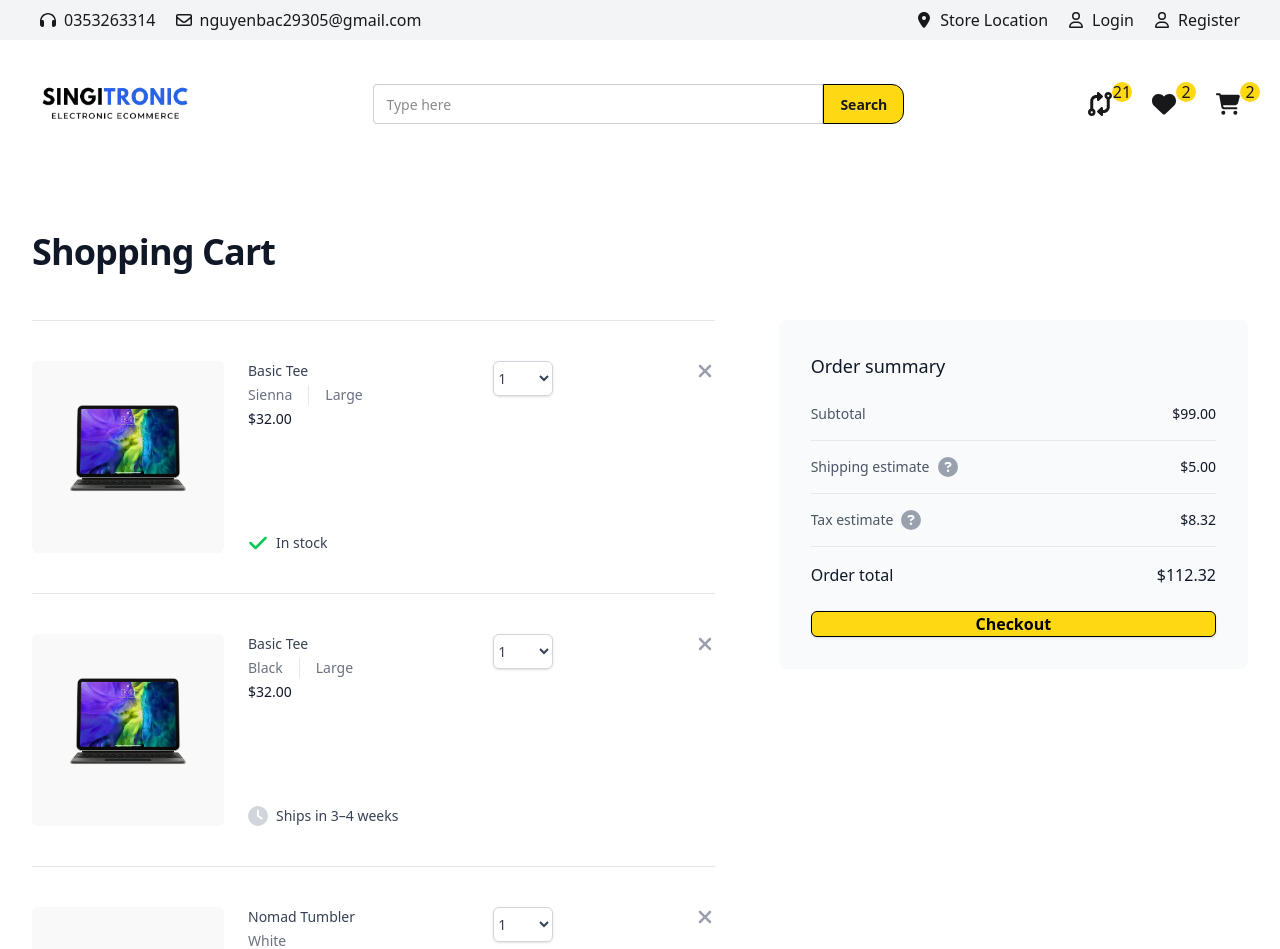
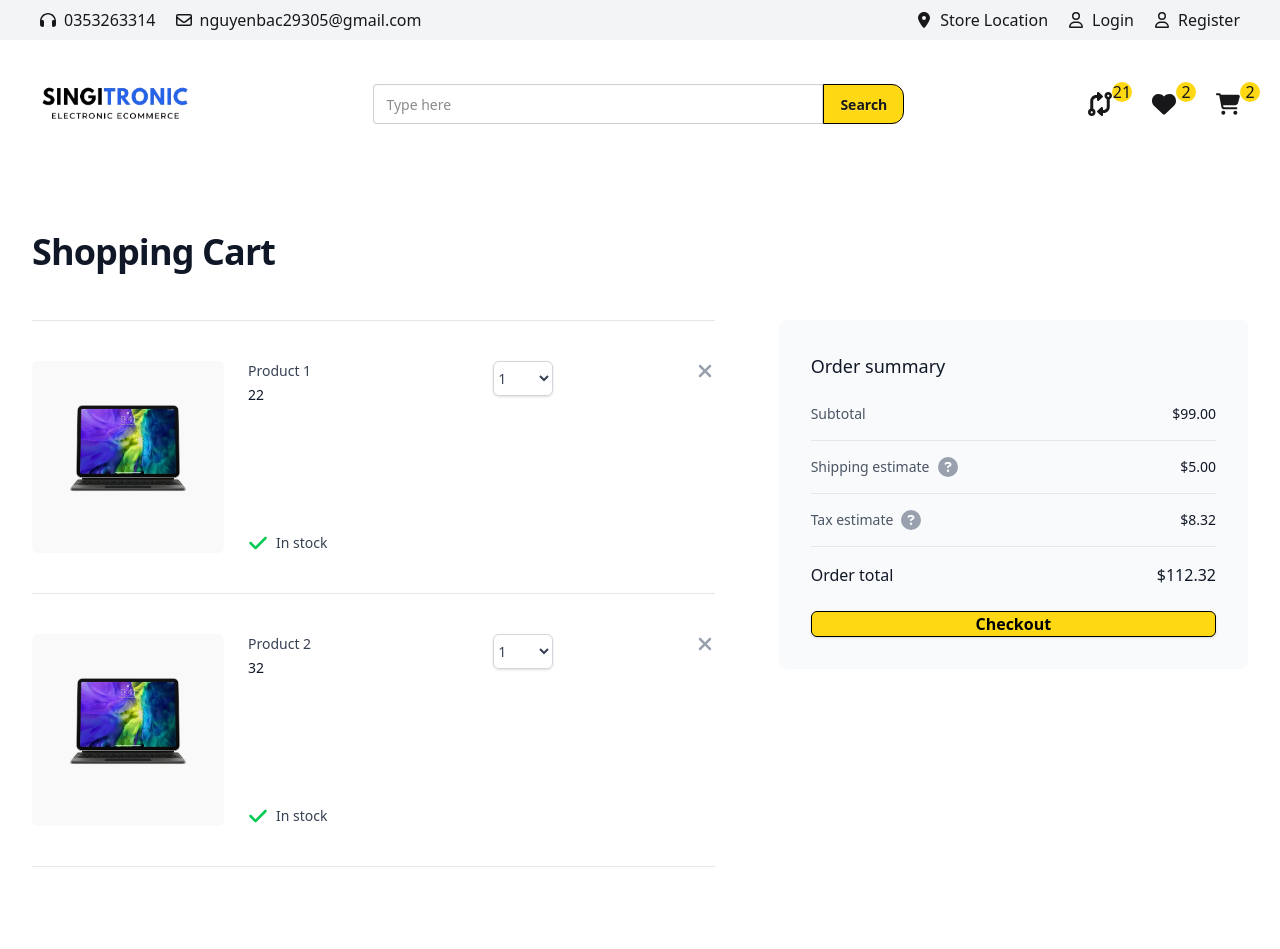
Before and after one commit to nguyenbac032905/Electronic, a Next.js app: page /cart in a window 1280 px wide. Shown: the top 949 px of the page. Built offline with nearby package versions, Linux system fonts and the light colour scheme.

Commit message:
su dung zustand de quan li state cart

```diff
--- /dev/null
+++ b/app/_zustand/store.ts
@@ -0,0 +1,39 @@
+import {create} from "zustand";
+
+export type ProductInCart = {
+    id: number;
+    title: string;
+    price: number;
+    image: string;
+};
+
+export type State = {
+    products: ProductInCart[]
+};
+
+export type Actions = {
+    addToCart: (newProduct: ProductInCart) => void
+};
+
+export const useProductStore = create<State & Actions>((set) => ({
+    products:[
+        {
+            id: 1,
+            title: "Product 1",
+            price: 22,
+            image: "product1.webp"
+        },
+        {
+            id: 2,
+            title: "Product 2",
+            price: 32,
+            image: "product2.webp"
+        },
+    ],
+    addToCart: (newProduct) => {
+        set(state => {
+            console.log(state)
+            return {products: [...state.products,newProduct]}
+        })
+    }
+}));
--- a/app/cart/page.tsx
+++ b/app/cart/page.tsx
@@ -1,47 +1,12 @@
+"use client"
 import { CustomButton } from "@/components";
 import Image from "next/image";
 import { FaCheck, FaCircleQuestion, FaClock, FaXmark } from "react-icons/fa6";
-
-const products = [
-  {
-    id: 1,
-    name: "Basic Tee",
-    href: "#",
-    price: "$32.00",
-    color: "Sienna",
-    inStock: true,
-    size: "Large",
-    imageSrc:
-      "https://tailwindui.com/img/ecommerce-images/shopping-cart-page-01-product-01.jpg",
-    imageAlt: "Front of men's Basic Tee in sienna.",
-  },
-  {
-    id: 2,
-    name: "Basic Tee",
-    href: "#",
-    price: "$32.00",
-    color: "Black",
-    inStock: false,
-    leadTime: "3–4 weeks",
-    size: "Large",
-    imageSrc:
-      "https://tailwindui.com/img/ecommerce-images/shopping-cart-page-01-product-02.jpg",
-    imageAlt: "Front of men's Basic Tee in black.",
-  },
-  {
-    id: 3,
-    name: "Nomad Tumbler",
-    href: "#",
-    price: "$35.00",
-    color: "White",
-    inStock: true,
-    imageSrc:
-      "https://tailwindui.com/img/ecommerce-images/shopping-cart-page-01-product-03.jpg",
-    imageAlt: "Insulated bottle with white base and black snap lid.",
-  },
-];
+import { useProductStore } from "../_zustand/store";
+import Link from "next/link";
 
 const CartPage = () => {
+  const {products} = useProductStore();
   return (
     <div className="bg-white">
       <div className="mx-auto max-w-2xl px-4 pb-24 pt-16 sm:px-6 lg:max-w-7xl lg:px-8">
@@ -75,22 +40,22 @@
                       <div>
                         <div className="flex justify-between">
                           <h3 className="text-sm">
-                            <a
-                              href={product.href}
+                            <Link
+                              href={"#"}
                               className="font-medium text-gray-700 hover:text-gray-800"
                             >
-                              {product.name}
-                            </a>
+                              {product.title}
+                            </Link>
                           </h3>
                         </div>
-                        <div className="mt-1 flex text-sm">
+                        {/* <div className="mt-1 flex text-sm">
                           <p className="text-gray-500">{product.color}</p>
                           {product.size ? (
                             <p className="ml-4 border-l border-gray-200 pl-4 text-gray-500">
                               {product.size}
                             </p>
                           ) : null}
-                        </div>
+                        </div> */}
                         <p className="mt-1 text-sm font-medium text-gray-900">
                           {product.price}
                         </p>
@@ -98,14 +63,14 @@
 
                       <div className="mt-4 sm:mt-0 sm:pr-9">
                         <label
-                          htmlFor={`quantity-${productIdx}`}
+                          htmlFor={`quantity-${product.id}`}
                           className="sr-only"
                         >
-                          Quantity, {product.name}
+                          Quantity, {product.title}
                         </label>
                         <select
-                          id={`quantity-${productIdx}`}
-                          name={`quantity-${productIdx}`}
+                          id={`quantity-${product.id}`}
+                          name={`quantity-${product.id}`}
                           className="w-15 max-w-full rounded-md border border-gray-300 py-1.5 text-left text-base font-medium leading-5 text-gray-700 shadow-sm focus:border-indigo-500 focus:outline-none focus:ring-1 focus:ring-indigo-500 sm:text-sm"
                         >
                           <option value={1}>1</option>
@@ -131,7 +96,7 @@
                     </div>
 
                     <p className="mt-4 flex space-x-2 text-sm text-gray-700">
-                      {product.inStock ? (
+                      {1 ? (
                         <FaCheck
                           className="h-5 w-5 flex-shrink-0 text-green-500"
                           aria-hidden="true"
@@ -144,9 +109,7 @@
                       )}
 
                       <span>
-                        {product.inStock
-                          ? "In stock"
-                          : `Ships in ${product.leadTime}`}
+                        {1 ? "In stock":`Ships in 3 days`}
                       </span>
                     </p>
                   </div>
--- a/app/product/[productSlug]/page.tsx
+++ b/app/product/[productSlug]/page.tsx
@@ -123,7 +123,7 @@
                 </div>
             </div>
             <div className="py-16">
-                <ProductTabs />
+                <ProductTabs product={product}/>
             </div>
         </>
   );
--- a/components/ProductTabs.tsx
+++ b/components/ProductTabs.tsx
@@ -2,7 +2,7 @@
 import { useState } from "react";
 import {RatingPercentElement, SingleReview} from "@/components";
 
-const ProductTabs = () => {
+const ProductTabs = ({product}:{product: Product}) => {
     const [currentProductTab, setCurrentProductTab] = useState<number>(0);
     return (
         <div className="px-5">
@@ -20,10 +20,7 @@
             <div className="pt-5">
                 {currentProductTab === 0 && (
                     <p className="text-lg max-sm:text-base max-sm:text-sm">
-                        Desc - Lorem ipsum dolor sit amet consectetur adipisicing elit.
-                        Laborum ad illo recusandae eveniet nulla dignissimos, asperiores
-                        vero aliquid nemo ab excepturi dolores? Commodi quas vitae,
-                        laboriosam unde distinctio fugiat reprehenderit!
+                        {product.description}
                     </p>
                 )}
                 {currentProductTab === 1 && (
--- a/package.json
+++ b/package.json
@@ -20,7 +20,8 @@
     "react-icons": "^5.6.0",
     "react-slick": "^0.31.0",
     "slick-carousel": "^1.8.1",
-    "zod": "^4.4.3"
+    "zod": "^4.4.3",
+    "zustand": "^5.0.14"
   },
   "devDependencies": {
     "@tailwindcss/postcss": "^4",
```
Also changed, not shown: 1 other file (tests, documents, lock files or other folders).
